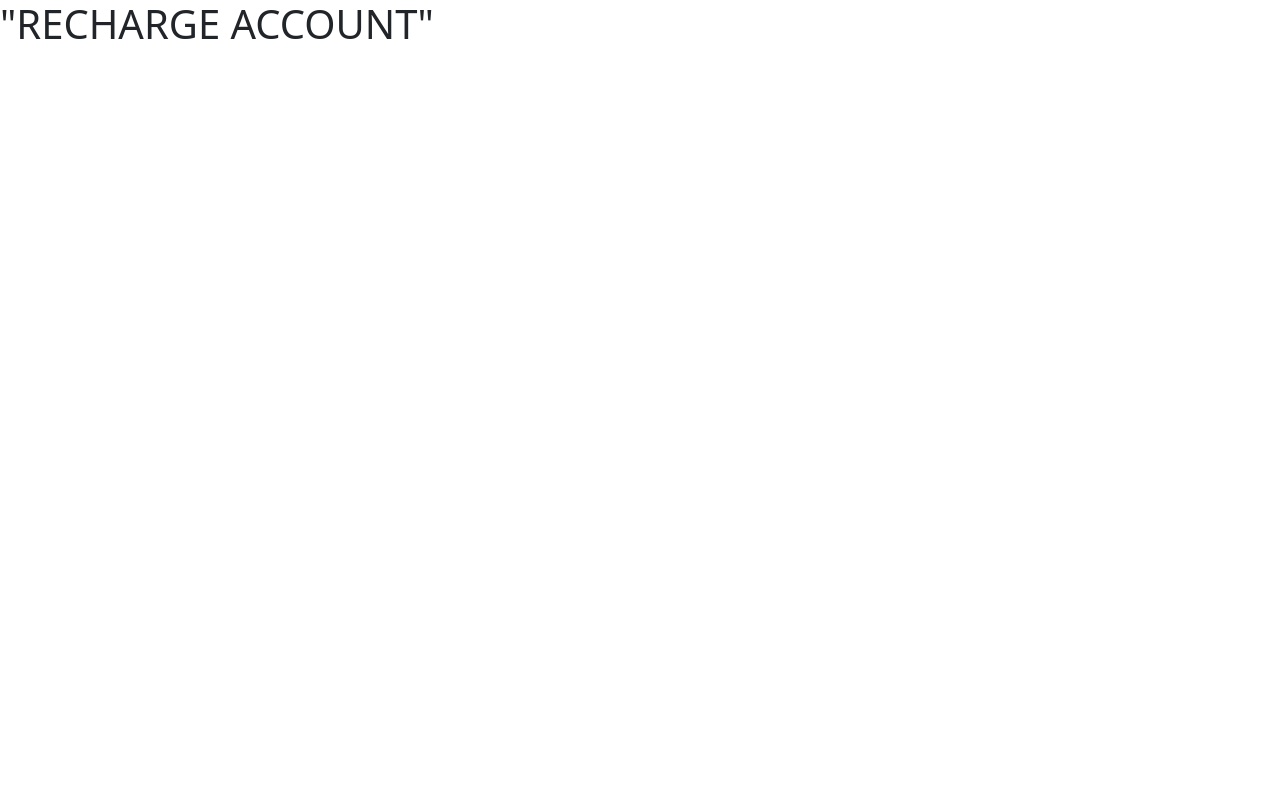
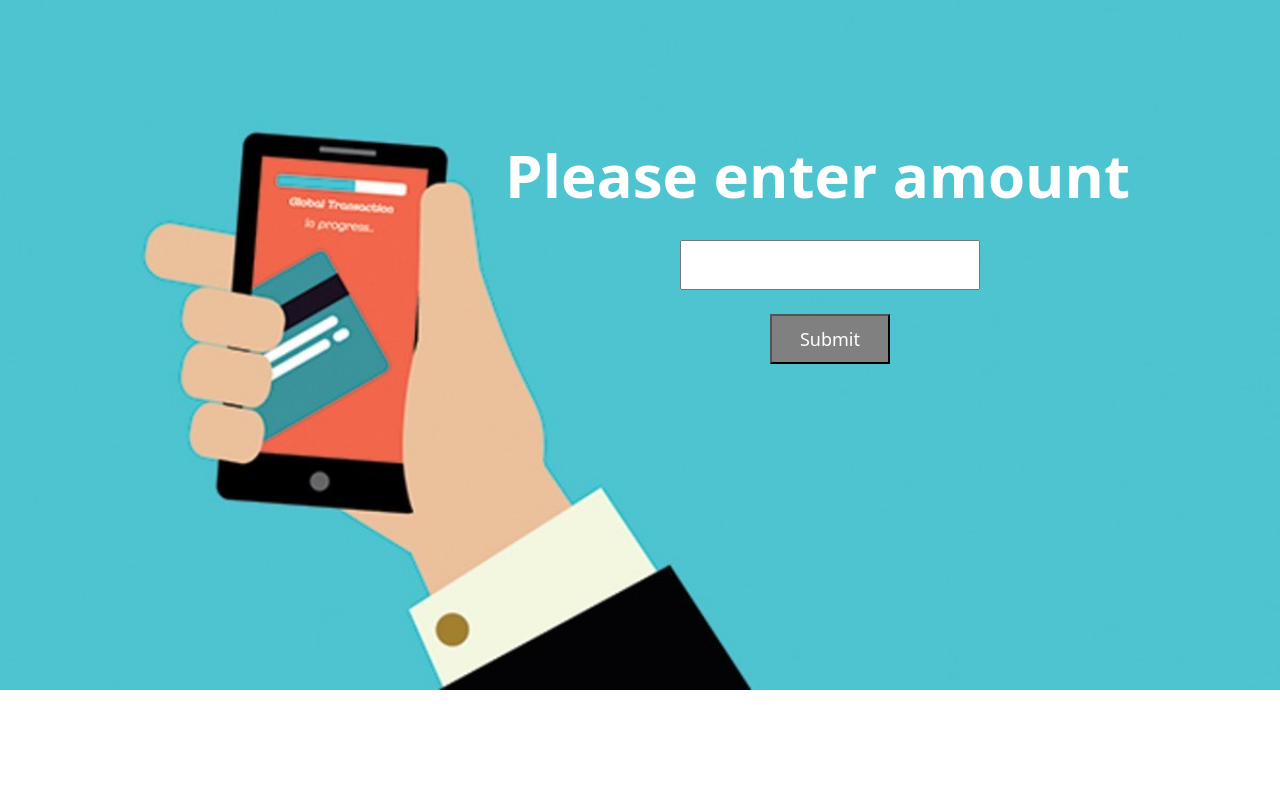
Before and after one commit to navdeep9627/feastverse, a Flask app: page /balancerecharge in a window 1280 px wide. Run offline with Flask 2, Linux system fonts and the light colour scheme.

Commit message:
balance recharge frontend

```diff
--- /dev/null
+++ b/app/static/BalanceRecharge.css
@@ -0,0 +1,34 @@
+/* html {
+    background: url('mobile-wallet.jpg') no-repeat center center fixed;
+    -webkit-background-size: cover;
+    -moz-background-size: cover;
+    -o-background-size: cover;
+    background-size: cover;
+    height: 100%;
+  } */
+
+  .clearfix1{
+  width: 100%;
+  height: 100%;
+  background-repeat: no-repeat;
+  position: fixed;
+  text-align: center;
+  color: white;
+  }
+
+  .clearfix2{
+  font-weight: bolder;
+  font-size: 60px;
+  position: absolute;
+  top: 130px;
+  right: 150px;
+  }
+
+  .clearfix3{
+    font-weight: bolder;
+    /* width: 30px;
+    height: 20px; */
+    position: absolute;
+    top: 240px;
+    right: 300px;
+    }
--- a/app/templates/BalanceRecharge.html
+++ b/app/templates/BalanceRecharge.html
@@ -1,10 +1,22 @@
 <!DOCTYPE html>
 <html>
+    <link href="https://cdn.jsdelivr.net/npm/bootstrap@5.1.1/dist/css/bootstrap.min.css" rel="stylesheet" integrity="sha384-F3w7mX95PdgyTmZZMECAngseQB83DfGTowi0iMjiWaeVhAn4FJkqJByhZMI3AhiU" crossorigin="anonymous">
 <head>
-    <link href="https://cdn.jsdelivr.net/npm/bootstrap@5.1.1/dist/css/bootstrap.min.css" rel="stylesheet" integrity="sha384-F3w7mX95PdgyTmZZMECAngseQB83DfGTowi0iMjiWaeVhAn4FJkqJByhZMI3AhiU" crossorigin="anonymous">
-    <title>Login Screen</title>
+    <link rel="stylesheet" href="BalanceRecharge.css">
+    <title>Balance Recharge</title>
 </head>
     <body>
-        <h1>"RECHARGE ACCOUNT"</h1>
+        <div class="clearfix1">
+            <img src="mobile-wallet.jpg" alt="Snow" style="width:100%;">
+            <div class="clearfix2">
+            Please enter amount
+            </div>
+            <div class="clearfix3">
+                <form >
+                    <input type="number" id="amt" name="amt" style="width:300px; height:50px"><br><br>
+                    <input type="submit" value="Submit" style="width:120px; height:50px; background-color: gray;; font-size: large; color: white;"  >
+                  </form>
+            </div>
+          </div>
     </body>
 </html>
```
Also changed, not shown: app/templates/BalanceRecharge.css (added, +34 -0 lines), app/static/mobile-wallet.jpg (added).
